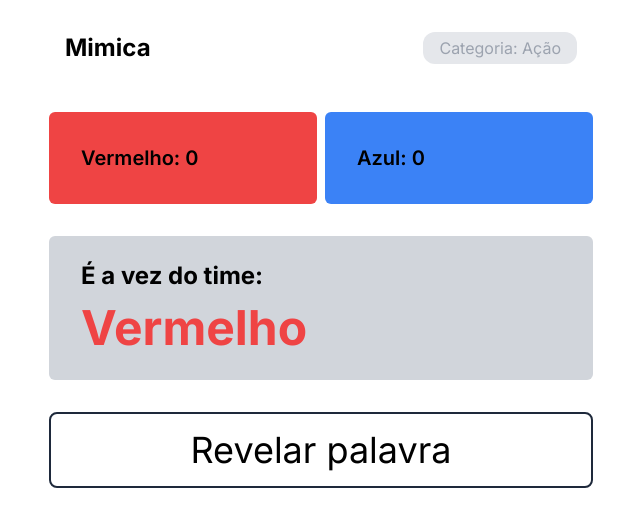
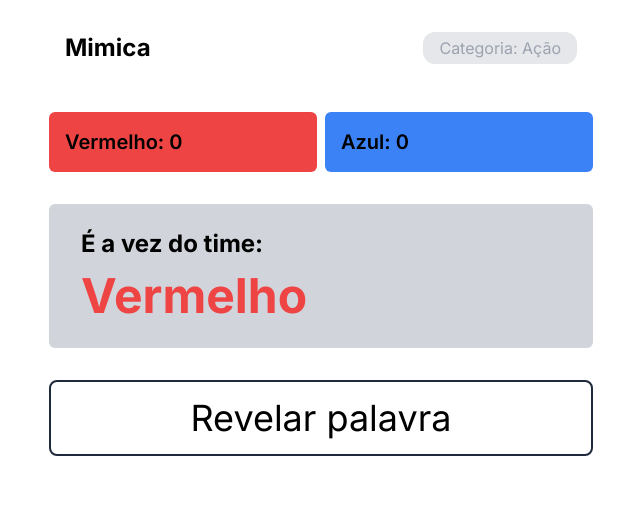
Before and after one commit to gabrielrguarini/mimica, a Next.js app: page / in a window 1280 px wide. Shown: the top 526 px of the page, without its empty margins (319-959 px from the left). Built offline with nearby package versions, Linux system fonts and the light colour scheme.

Commit message:
fix: padding in scoreboard

```diff
--- a/src/app/page.tsx
+++ b/src/app/page.tsx
@@ -42,10 +42,10 @@ export default function Home() {
             </span>
           </div>
           <div className="flex gap-2 w-full m-auto font-semibold">
-            <p className="text-xl bg-red-500 p-8 rounded-md w-1/2">
+            <p className="text-xl bg-red-500 p-4 rounded-md w-1/2">
               Vermelho: {redPoints}
             </p>
-            <p className="text-xl bg-blue-500 p-8 rounded-md w-1/2">
+            <p className="text-xl bg-blue-500 p-4 rounded-md w-1/2">
               Azul: {bluePoints}
             </p>
           </div>
```
